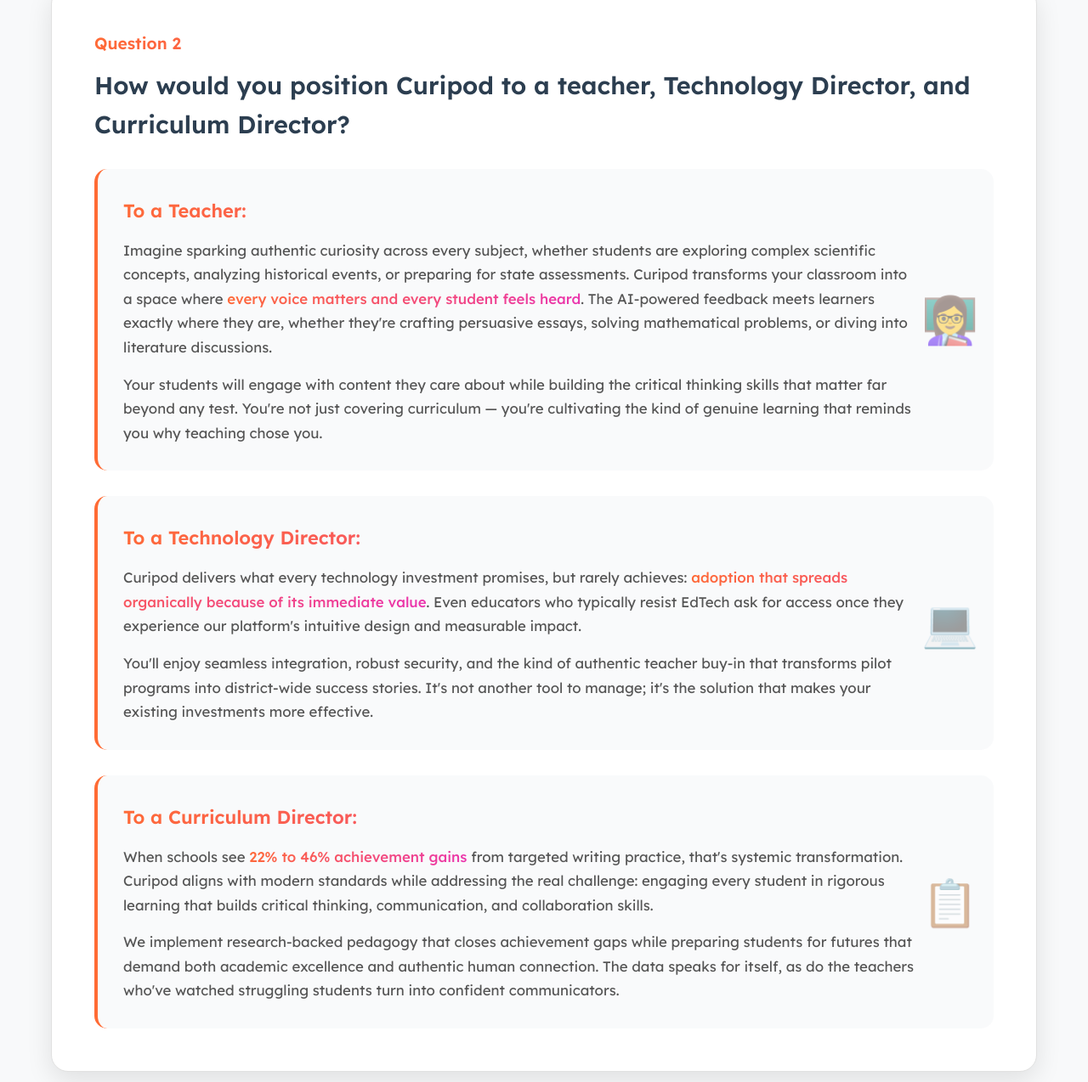
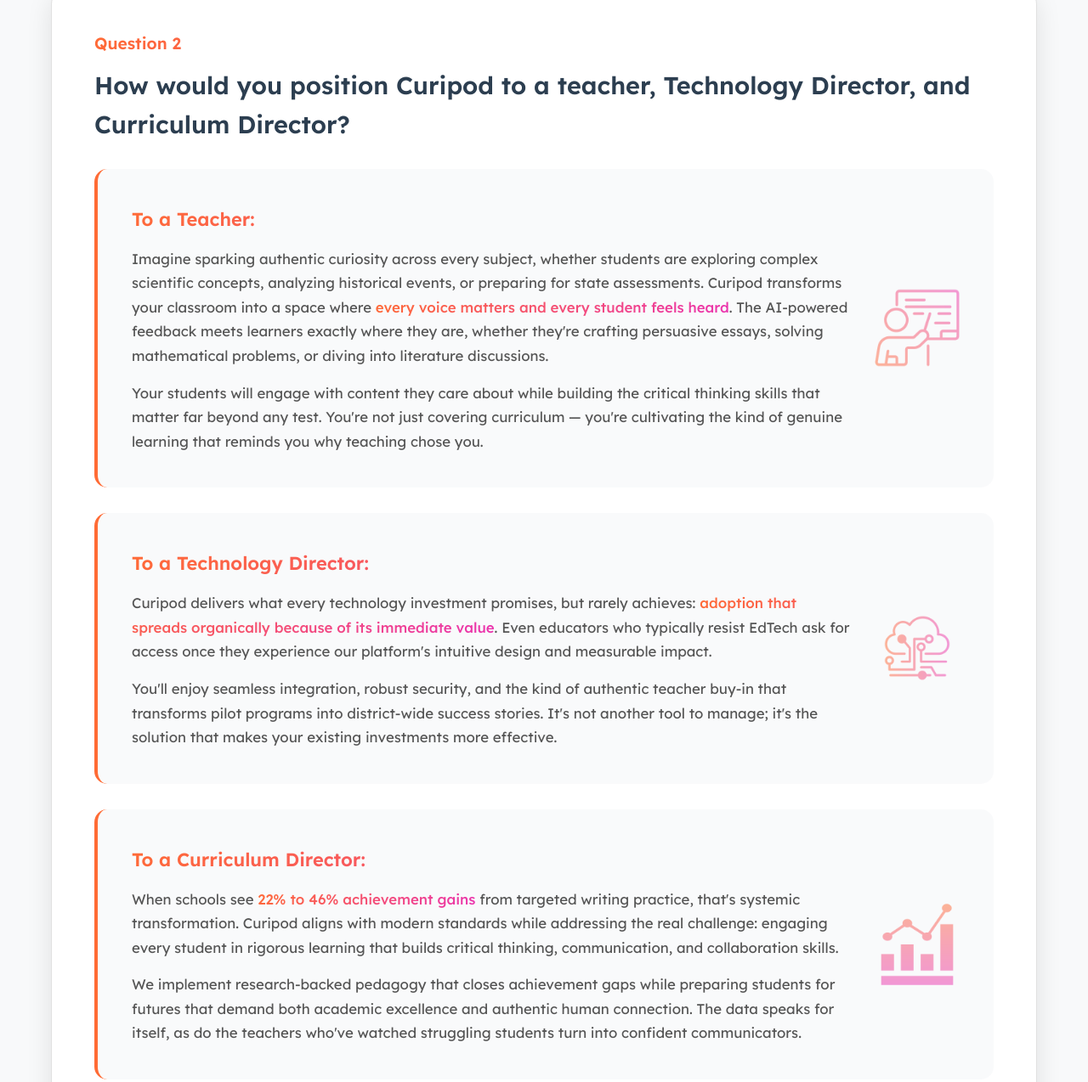
Before and after one commit to moreganooooo/CuripodApplication, a website: page curipod_answers.html in a window 1280 px wide. Shown: the part 1134-2408 px from the top of the page at 85% size. Drawn offline with Linux system fonts and the light colour scheme.

Commit message:
FINAL CHANGESSSS OMG

```diff
--- a/curipod_answers.html
+++ b/curipod_answers.html
@@ -323,28 +323,30 @@
         /* Icons for positioning items */
         .positioning-item {
             background: rgba(248, 249, 250, 0.8);
-            padding: 30px 90px 30px 30px;
+            padding: 40px;
             border-radius: 15px;
             border-left: 4px solid #ff6b35;
-            position: relative;
+            display: flex;
+            align-items: center;
+            gap: 25px;
+            transition: all 0.3s ease;
         }
 
-        .positioning-item::before {
-            content: attr(data-icon);
-            position: absolute;
-            top: 50%;
-            right: 25px;
-            transform: translateY(-50%);
-            font-size: 3.2em;
+        .positioning-text {
+            flex-grow: 1;
+        }
+
+        .positioning-icon {
+            width: 100px;
+            height: 100px;
             opacity: 0.5;
             transition: all 0.3s ease;
-            width: 60px;
-            text-align: center;
+            flex-shrink: 0; /* Prevents icon from shrinking */
         }
 
-        .positioning-item:hover::before {
+        .positioning-item:hover .positioning-icon {
             opacity: 0.8;
-            transform: translateY(-50%) scale(1.1);
+            transform: scale(1.1);
         }
 
         /* Responsive */
@@ -370,7 +372,16 @@
             }
 
             .positioning-item {
+                flex-direction: column;
+                text-align: center;
                 padding: 25px 20px;
+            }
+            .positioning-text {
+                order: 2; /* Puts text below icon */
+            }
+            .positioning-icon {
+                order: 1; /* Puts icon on top */
+                margin-bottom: 15px;
             }
         }
     </style>
@@ -417,22 +428,34 @@
                 <h2 class="question-title">How would you position Curipod to a teacher, Technology Director, and Curriculum Director?</h2>
                 <div class="answer-content">
                     <div class="positioning-grid">
-                        <div class="positioning-item" data-icon="👩‍🏫">
+                        <!-- To a Teacher -->
+                        <div class="positioning-item">
+                            <div class="positioning-text">
                                 <h4>To a Teacher:</h4>
                                 <p>Imagine sparking authentic curiosity across every subject, whether students are exploring complex scientific concepts, analyzing historical events, or preparing for state assessments. Curipod transforms your classroom into a space where <span class="highlight">every voice matters and every student feels heard</span>. The AI-powered feedback meets learners exactly where they are, whether they're crafting persuasive essays, solving mathematical problems, or diving into literature discussions.</p>
                                 <p>Your students will engage with content they care about while building the critical thinking skills that matter far beyond any test. You're not just covering curriculum — you're cultivating the kind of genuine learning that reminds you why teaching chose you.</p>
                             </div>
+                            <img src="index_icons/teacher.png" alt="Teacher Icon" class="positioning-icon">
+                        </div>
 
-                        <div class="positioning-item" data-icon="💻">
+                        <!-- To a Technology Director -->
+                        <div class="positioning-item">
+                            <div class="positioning-text">
                                 <h4>To a Technology Director:</h4>
                                 <p>Curipod delivers what every technology investment promises, but rarely achieves: <span class="highlight">adoption that spreads organically because of its immediate value</span>. Even educators who typically resist EdTech ask for access once they experience our platform's intuitive design and measurable impact.</p>
                                 <p>You'll enjoy seamless integration, robust security, and the kind of authentic teacher buy-in that transforms pilot programs into district-wide success stories. It's not another tool to manage; it's the solution that makes your existing investments more effective.</p>
                             </div>
+                            <img src="index_icons/cloud.png" alt="Technology Director Icon" class="positioning-icon">
+                        </div>
 
-                        <div class="positioning-item" data-icon="📋">
+                        <!-- To a Curriculum Director -->
+                        <div class="positioning-item">
+                            <div class="positioning-text">
                                 <h4>To a Curriculum Director:</h4>
                                 <p>When schools see <span class="highlight">22% to 46% achievement gains</span> from targeted writing practice, that's systemic transformation. Curipod aligns with modern standards while addressing the real challenge: engaging every student in rigorous learning that builds critical thinking, communication, and collaboration skills.</p>
                                 <p>We implement research-backed pedagogy that closes achievement gaps while preparing students for futures that demand both academic excellence and authentic human connection. The data speaks for itself, as do the teachers who've watched struggling students turn into confident communicators.</p>
+                            </div>
+                            <img src="index_icons/diagram.png" alt="Curriculum Director Icon" class="positioning-icon">
                         </div>
                     </div>
                 </div>
```
Also changed, not shown: index_icons/cloud.png (added), index_icons/diagram.png (added), index_icons/teacher.png (added). Lines whose indentation alone changed are shown as unchanged.
